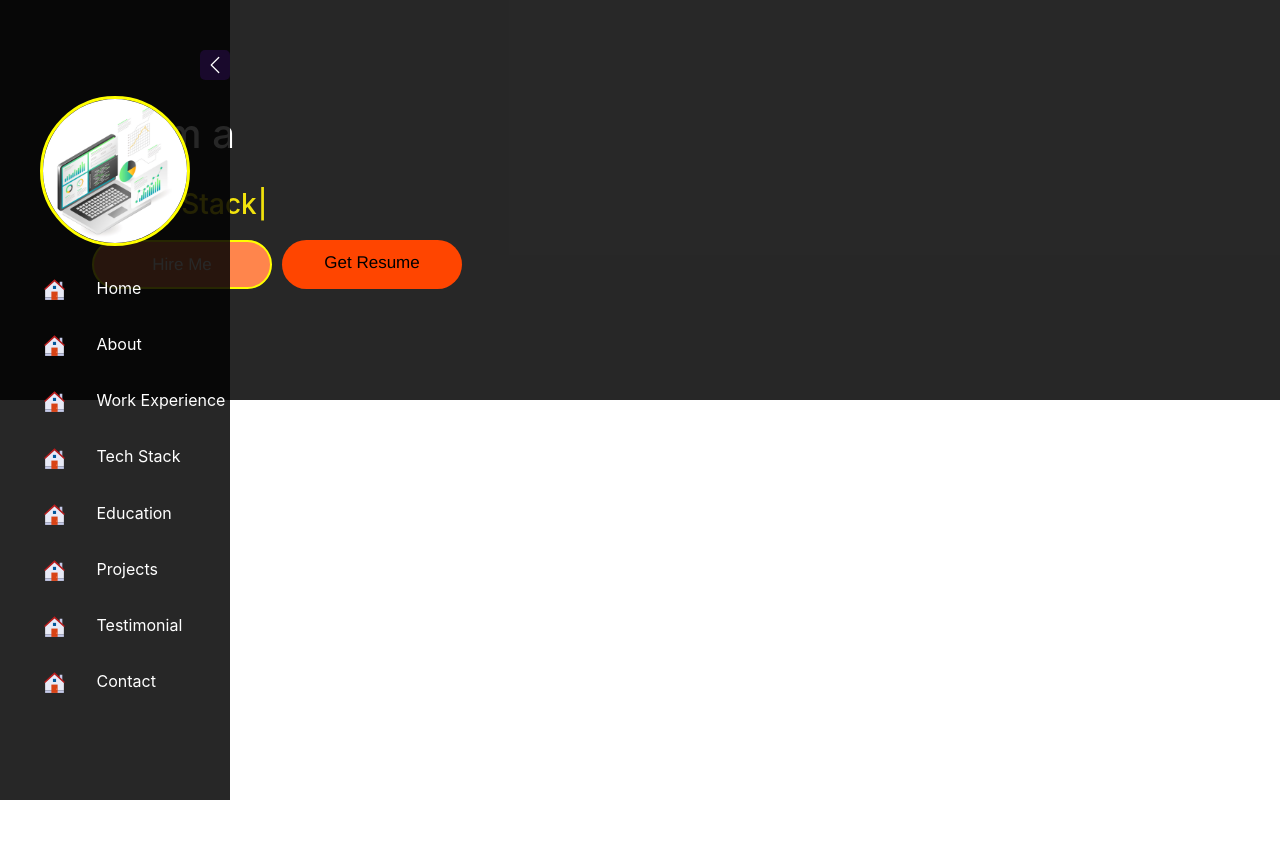
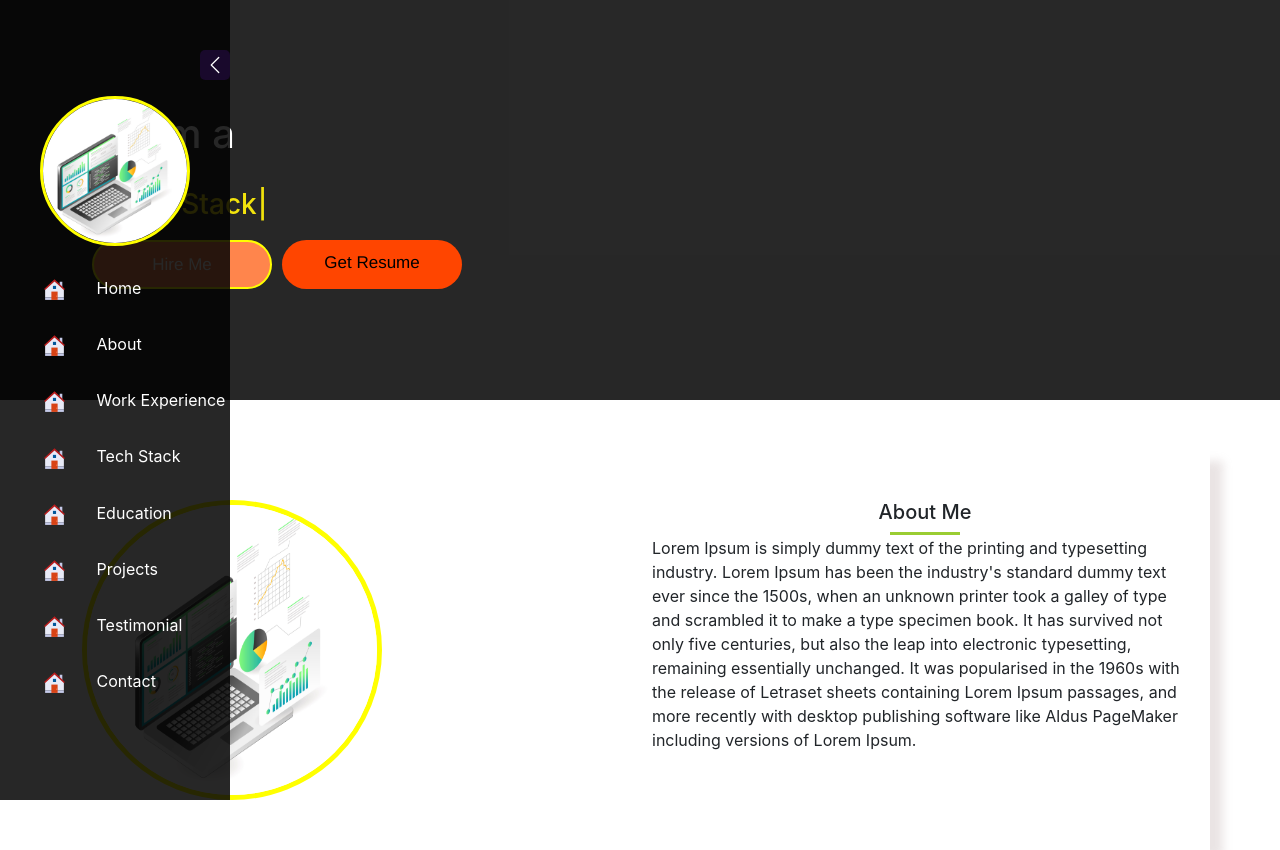
Before and after one commit to supanut-w/portfolio, a React (Create React App) app in the folder client/: page / in a window 1280 px wide. Before the commit the page ends 800 px from the top, so only its background shows below. Built offline with nearby package versions, Linux system fonts and the light colour scheme.

Commit message:
add about section

```diff
--- a/client/src/App.js
+++ b/client/src/App.js
@@ -1,13 +1,14 @@
-import React from 'react'
+import React from "react";
 import Sidebar from "./Components/Sidebar/Sidebar";
-import Home from "./Components/Home/Home";
+import About from "./Components/About/About";
 
 const App = () => {
   return (
     <>
       <Sidebar />
+      <About />
     </>
-  )
-}
+  );
+};
 
-export default App
+export default App;
--- /dev/null
+++ b/client/src/Components/About/About.css
@@ -0,0 +1,31 @@
+.about-section {
+  box-shadow: 15px 9px 9px -2px rgba(230 224, 224, 0.86);
+  -webkit-box-shadow: 15px 9px 9px -2px rgba(230 224, 224, 0.86);
+  -moz-box-shadow: 15px 9px 9px -2px rgba(230 224, 224, 0.86);
+  margin-top: 50px;
+  height: 400px;
+}
+
+.about-image img {
+  height: 300px;
+  width: 300px;
+  border-radius: 190px;
+  margin-top: 50px;
+  border: 5px solid yellow;
+}
+
+.about-details {
+  margin-top: 50px;
+}
+
+.about-title h5{
+  text-align: center;
+}
+
+.line {
+  display: block;
+  width: 70px;
+  height: 3px;
+  margin: 1px auto;
+  background-color: yellowgreen;
+}
--- /dev/null
+++ b/client/src/Components/About/About.js
@@ -0,0 +1,39 @@
+import React from "react";
+import "./About.css";
+import ProfilePic from "../../Image/laptop.jpg";
+
+const About = () => {
+  return (
+    <div className="container about-section">
+      <div className="row">
+        <div className="col-xl-6 col-lg-6 col-md-12 col-sm-12 ">
+          <div className="about-image">
+            <img src={ProfilePic} alt="Profile Photo" />
+          </div>
+        </div>
+        <div className="col-xl-6 col-lg-6 col-md-12 col-sm-12 ">
+          <div className="about-details">
+            <div className="about-title">
+              <h5>About Me</h5>
+              <span className="line"></span>
+            </div>
+            <p>
+              Lorem Ipsum is simply dummy text of the printing and typesetting
+              industry. Lorem Ipsum has been the industry's standard dummy text
+              ever since the 1500s, when an unknown printer took a galley of
+              type and scrambled it to make a type specimen book. It has
+              survived not only five centuries, but also the leap into
+              electronic typesetting, remaining essentially unchanged. It was
+              popularised in the 1960s with the release of Letraset sheets
+              containing Lorem Ipsum passages, and more recently with desktop
+              publishing software like Aldus PageMaker including versions of
+              Lorem Ipsum.
+            </p>
+          </div>
+        </div>
+      </div>
+    </div>
+  );
+};
+
+export default About;
```
